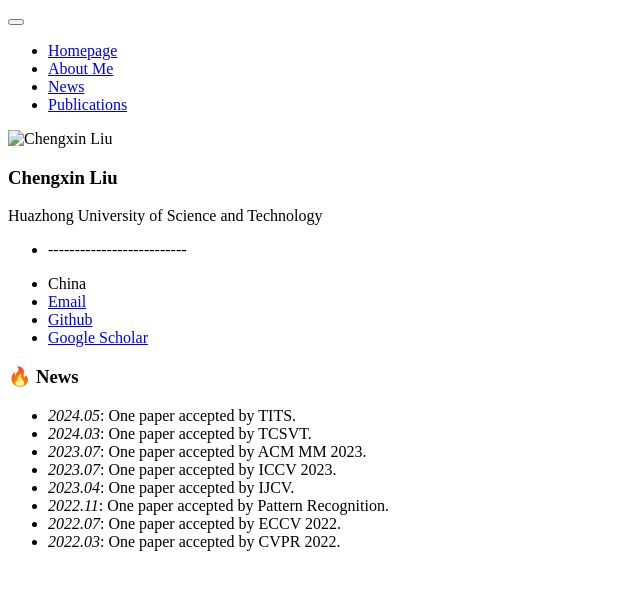
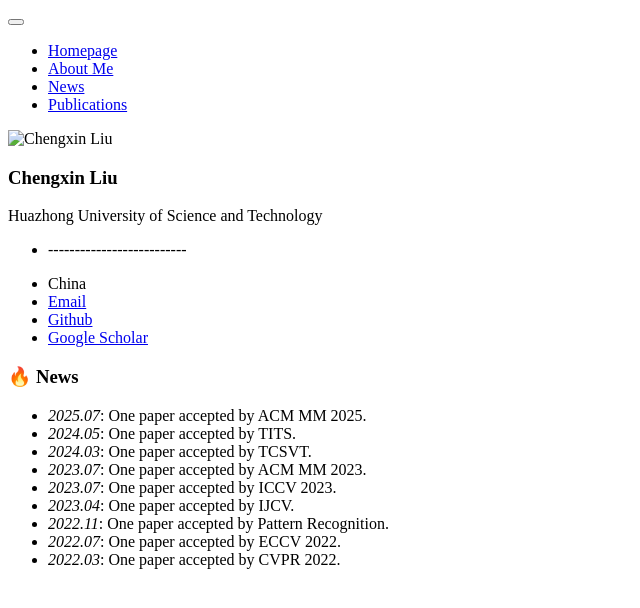
Before and after one commit to cxliu0/cxliu0.github.io, a Jekyll site: the page built from _pages/includes/news.md, in a window 1280 px wide. Shown: the top 608 px of the page, without its empty margins (0-640 px from the left). Built offline with Jekyll 4.4.1, drawn with Linux system fonts in a browser that asks for light colours; our own code applies the rules of GitHub Pages for plain Markdown files.

Commit message:
Update news.md

```diff
--- a/_pages/includes/news.md
+++ b/_pages/includes/news.md
@@ -1,4 +1,5 @@
 # 🔥 News
+- *2025.07*: One paper accepted by ACM MM 2025.
 - *2024.05*: One paper accepted by TITS.
 - *2024.03*: One paper accepted by TCSVT.
 - *2023.07*: One paper accepted by ACM MM 2023.
```
